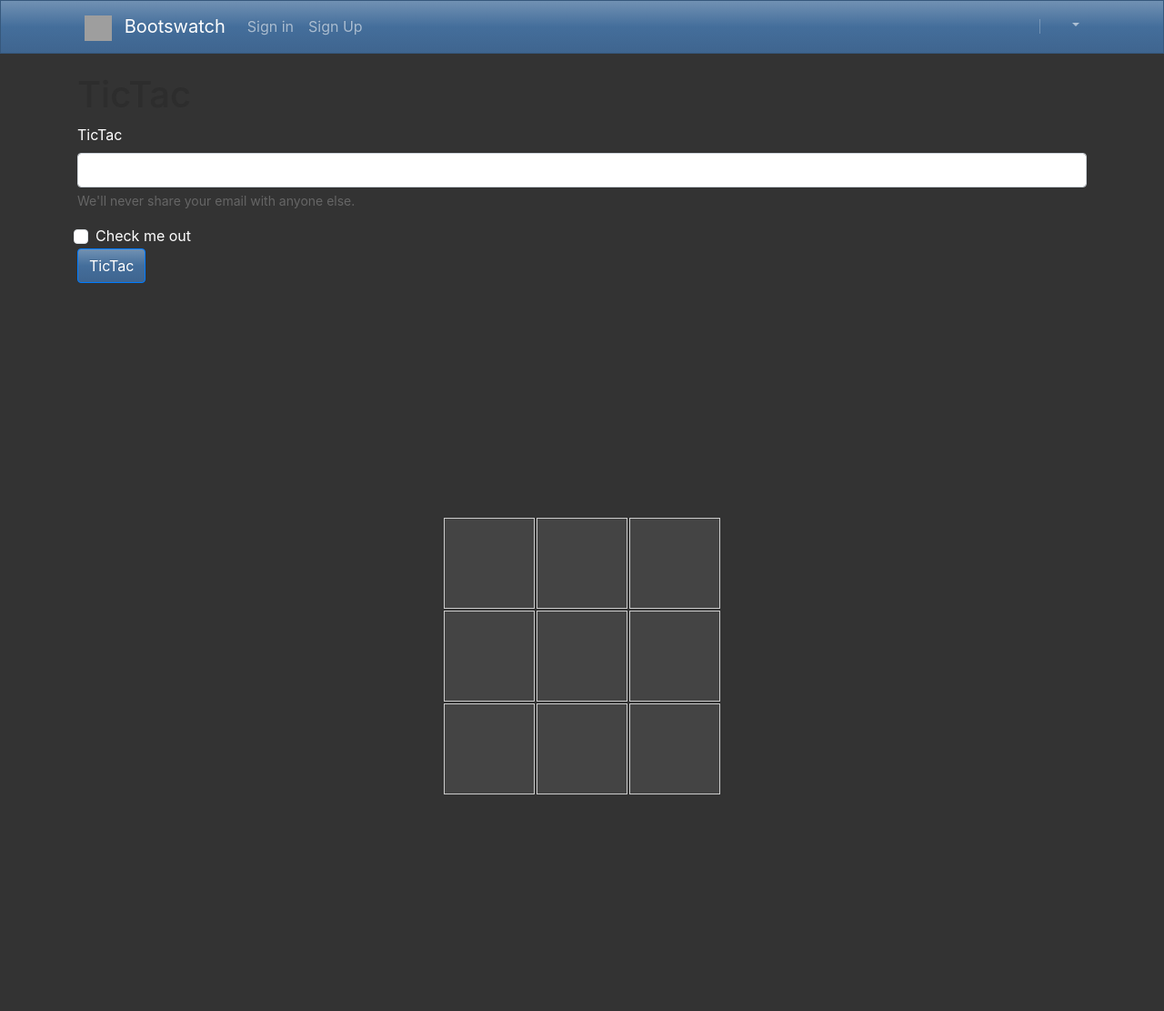
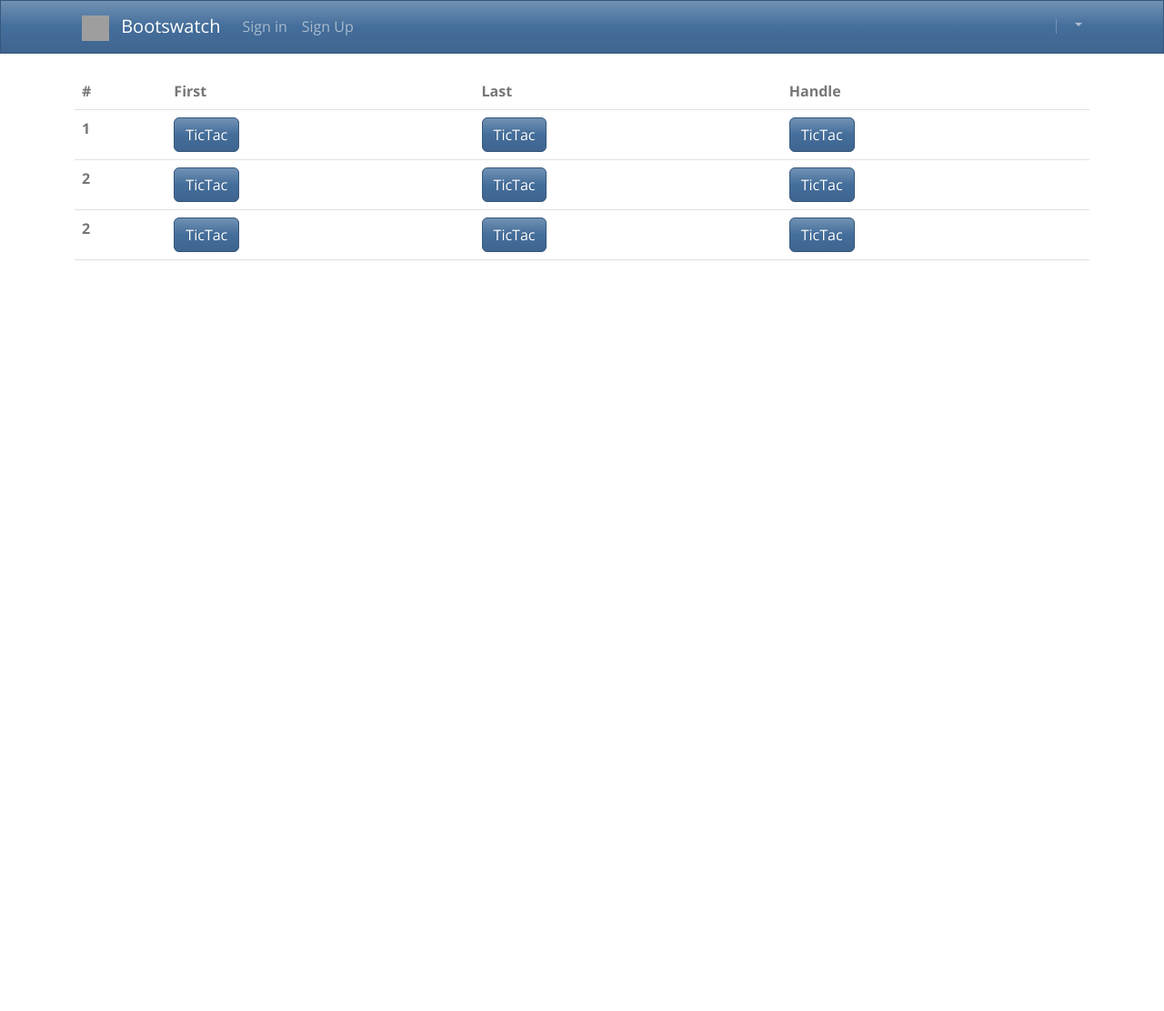
Before and after one commit to schesnowitz/tic-tac-ai, a Python web app: template webapp/templates/pages/tictac.html in a window 1280 px wide. Shown: the whole page at 91% size. After the commit the page ends 286 px from the top, so only its background shows below. Run offline with Jinja, Linux system fonts and the light colour scheme; the template is opened without the code that fills it, so the values that code supplies are empty; some libraries are stand-ins or nearby versions; grey boxes are pictures that could not be loaded.

Commit message:
for pull

```diff
--- a/webapp/auth.py
+++ b/webapp/auth.py
@@ -63,7 +63,7 @@ def sign_up():
             db.session.commit()
             login_user(user=user, remember=True)
             flash("Account Created!", category="success")
-            return redirect(url_for(views.ticktac))
+            return redirect(url_for("views.ticktac"))
     return render_template("auth/signup.html")
 
 
--- a/webapp/templates/pages/tictac.html
+++ b/webapp/templates/pages/tictac.html
@@ -1,97 +1,60 @@
 {% extends 'base.html' %}
 {% block content %}
-<h1>TicTac</h1>
-
-<form method="POST">
-    <div class="mb-3">
-      <label for="text" class="form-label">TicTac</label>
-      <input name="text" type="text" class="form-control" id="text" aria-describedby="emailHelp">
-      <div id="tictac" class="form-text">We'll never share your email with anyone else.</div>
-    </div>
-
-    <div class="form-check">
-        <input name="move" value="true" type="checkbox" class="form-check-input" id="exampleCheck1">
-        <label class="form-check-label" for="exampleCheck1">Check me out</label>
-      </div>
-
-    <button name="submit" type="submit" class="btn btn-primary">TicTac</button>
-  </form>
-
-  {% for note in current_user.notes %}
-  {{ note.move }}
-  {% endfor %}
-
-
-
-  <!DOCTYPE html>
-  <html>
-  <head>
-      <title>Tic Tac Toe</title>
-      <!-- Include Bootstrap CSS -->
-      <link rel="stylesheet" href="https://stackpath.bootstrapcdn.com/bootstrap/4.5.2/css/bootstrap.min.css">
-      <style>
-          body {
-              background-color: #333;
-              color: white;
-          }
-          .board-container {
-              display: flex;
-              justify-content: center;
-              align-items: center;
-              height: 100vh;
-          }
-          .board {
-              display: grid;
-              grid-template-columns: repeat(3, 100px);
-              grid-gap: 2px;
-              margin-top: 20px;
-          }
-          .cell {
-              width: 100px;
-              height: 100px;
-              text-align: center;
-              font-size: 24px;
-              border: 1px solid #ccc;
-              cursor: pointer;
-              background-color: #444;
-          }
-      </style>
-  </head>
-  <body>
-      <div class="container board-container">
-          <div class="board" id="board">
-              <div class="cell" onclick="makeMove(0)"></div>
-              <div class="cell" onclick="makeMove(1)"></div>
-              <div class="cell" onclick="makeMove(2)"></div>
-              <div class="cell" onclick="makeMove(3)"></div>
-              <div class="cell" onclick="makeMove(4)"></div>
-              <div class="cell" onclick="makeMove(5)"></div>
-              <div class="cell" onclick="makeMove(6)"></div>
-              <div class="cell" onclick="makeMove(7)"></div>
-              <div class="cell" onclick="makeMove(8)"></div>
-          </div>
-      </div>
-
-      <!-- Include Bootstrap JS and jQuery (required for some Bootstrap features) -->
-      <script src="https://code.jquery.com/jquery-3.5.1.slim.min.js"></script>
-      <script src="https://cdn.jsdelivr.net/npm/@popperjs/core@2.9.2/dist/umd/popper.min.js"></script>
-      <script src="https://stackpath.bootstrapcdn.com/bootstrap/4.5.2/js/bootstrap.min.js"></script>
-
-      <script>
-          let currentPlayer = 'X';
-
-          function makeMove(cellIndex) {
-              const cell = document.getElementsByClassName('cell')[cellIndex];
-              if (!cell.innerHTML) {
-                  cell.innerHTML = currentPlayer;
-                  currentPlayer = currentPlayer === 'X' ? 'O' : 'X';
-              }
-          }
-      </script>
-  </body>
-  </html>
 
 
 
 
+<table class="table">
+    <thead>
+      <tr>
+        <th scope="col">#</th>
+        <th scope="col">First</th>
+        <th scope="col">Last</th>
+        <th scope="col">Handle</th>
+      </tr>
+    </thead>
+    <tbody>
+      <tr>
+        <th scope="row">1</th>
+        <td>
+<form method="POST">
+<button name="position" value="1" type="submit" class="btn btn-primary">TicTac</button>
+</form>
+        </td>
+        <td>
+            <form method="POST">
+                <button name="position" value="2" type="submit" class="btn btn-primary">TicTac</button>
+                </form>
+        </td>
+        <td><form method="POST">
+            <button name="position" value="3" type="submit" class="btn btn-primary">TicTac</button>
+            </form> </td>
+      </tr>
+      <tr>
+        <th scope="row">2</th>
+        <td><form method="POST">
+            <button name="position" value="4" type="submit" class="btn btn-primary">TicTac</button>
+            </form> </td>
+        <td><form method="POST">
+            <button name="position" value="5" type="submit" class="btn btn-primary">TicTac</button>
+            </form> </td>
+        <td><form method="POST">
+            <button name="position" value="6" type="submit" class="btn btn-primary">TicTac</button>
+            </form> </td>
+      </tr>
+      <tr>
+        <th scope="row">2</th>
+        <td><form method="POST">
+            <button name="position" value="7" type="submit" class="btn btn-primary">TicTac</button>
+            </form> </td>
+        <td><form method="POST">
+            <button name="position" value="8" type="submit" class="btn btn-primary">TicTac</button>
+            </form> </td>
+        <td><form method="POST">
+            <button name="position" value="9" type="submit" class="btn btn-primary">TicTac</button>
+            </form> </td>
+      </tr>
+    </tbody>
+  </table>
+
 {% endblock %}
```
Also changed, not shown: temp.py (added, +41 -0 lines), webapp/models.py (+24 -1 lines), webapp/tic_tac.py (+3 -66 lines), webapp/views.py (+28 -19 lines), z2m.py (added, +13 -0 lines).
